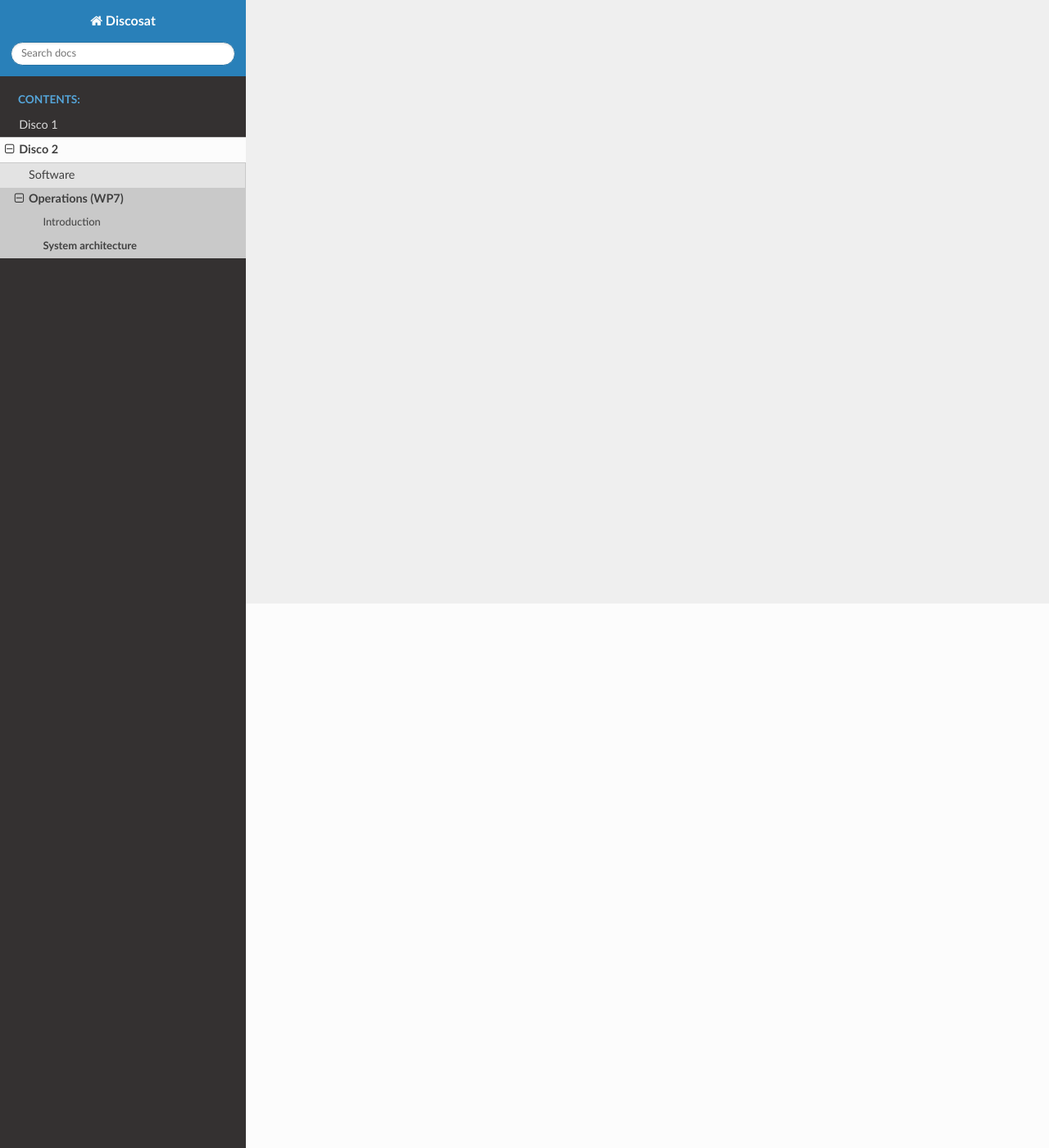
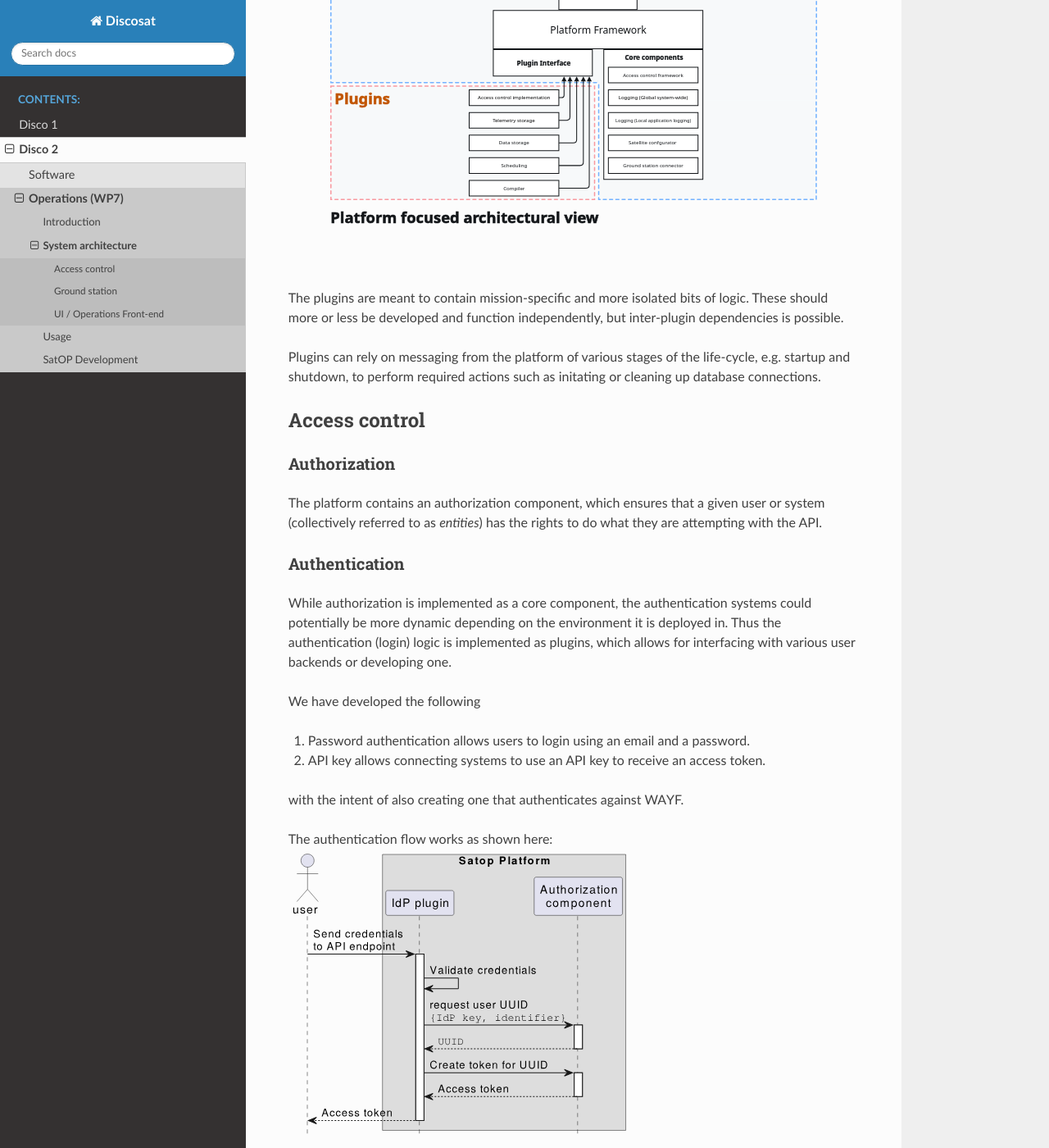
Before and after one commit to discosat/discosat.github.io, a Sphinx documentation site: the page built from doc/disco-2/wp7-operations/architecture.md, in a window 1280 px wide and 1400 px high, scrolled down 664 px. Shown: the whole window at 82% size. Built offline with Sphinx 7.4.7 and the Read the Docs theme 3.1.0, drawn with Linux system fonts in a browser that asks for light colours; pages that are not in the unit, such as notebooks, are missing from menus; some of the changed text lies outside the part shown.

Commit message:
Some operations architecture and stuff

```diff
--- a/doc/disco-2/wp7-operations/architecture.md
+++ b/doc/disco-2/wp7-operations/architecture.md
@@ -1,3 +1,48 @@
 # System architecture
 
-The operations system consists of multiple interacting services...
+
+The platform has been designed for satellite missions, focusing on making it general and adaptable to different use cases. Thus, the design consists of
+- **Core framework**:
+The core of the platform, that bootstraps and loads everything else is part of the core framework.
+- **Components**:
+Functionality and business logic that are generally applicable for a wide range of different satellite missions and the platform itself are built as components, that can be more tightly integrated.
+- **Plugins**:
+The functionality that should be easily replaceable without risk of breaking the platform is developed as the more loosely coupled plugins. It would generally be that all mission specific logic is developed as plugins.
+
+![architecture](./img/arch-platform.svg)
+
+The plugins are meant to contain mission-specific and more isolated bits of logic. These should more or less be developed and function independently, but inter-plugin dependencies is possible.
+
+Plugins can rely on messaging from the platform of various stages of the life-cycle, e.g. startup and shutdown, to perform required actions such as initating or cleaning up database connections.
+
+## Access control
+
+### Authorization
+
+The platform contains an authorization component, which ensures that a given user or system (collectively referred to as _entities_) has the rights to do what they are attempting with the API.
+
+### Authentication
+
+While authorization is implemented as a core component, the authentication systems could potentially be more dynamic depending on the environment it is deployed in. Thus the authentication (login) logic is implemented as plugins, which allows for interfacing with various user backends or developing one.
+
+We have developed the following
+1. Password authentication allows users to login using an email and a password.
+2. API key allows connecting systems to use an API key to receive an access token.
+
+with the intent of also creating one that authenticates against WAYF.
+
+The authentication flow works as shown here:
+![Authentication flow](./img/simple_login.svg)
+
+The user first authenticates agains the identity provider plugin, which after validation is able to look up the UUID of the user and request an access token for them.
+
+
+
+## Ground station
+
+Ground stations connects to the platform as well. With this connection, they open a WebSocket connection which the platform can use to send commands/requests directly to the ground station.
+
+A SatOP Client on the ground station is responsible for handling the requests coming from the platform, i.e. scheduling observations, tracking a satellite with the antenna, turn on radios, transmit/receive messages.
+
+
+## UI / Operations Front-end
--- a/doc/disco-2/wp7-operations/index.rst
+++ b/doc/disco-2/wp7-operations/index.rst
@@ -5,3 +5,5 @@ Operations (WP7)
 .. toctree::
   introduction.md
   architecture.md
+  usage.md
+  development.md
--- /dev/null
+++ b/doc/disco-2/wp7-operations/usage.md
@@ -0,0 +1,3 @@
+# Usage
+
+## Authentication and authorization
--- a/doc/index.rst
+++ b/doc/index.rst
@@ -7,7 +7,7 @@ Discosat Documentation
 ======================
 
 .. toctree::
-   :maxdepth: 3
+   :maxdepth: 4
    :caption: Contents:
 
    disco-1/index.rst
```
Also changed, not shown: doc/disco-2/wp7-operations/development.md (added, +11 -0 lines), doc/disco-2/wp7-operations/deployment.md (added), doc/disco-2/wp7-operations/img/arch-platform.svg (added), doc/disco-2/wp7-operations/img/simple_login.svg (added).
